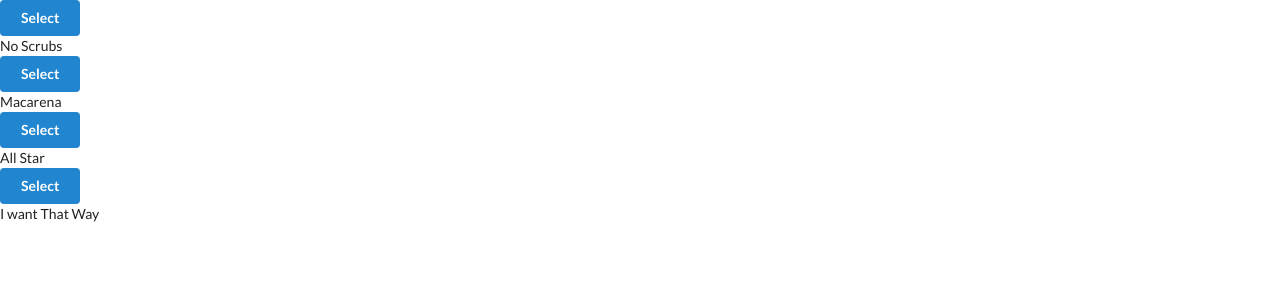
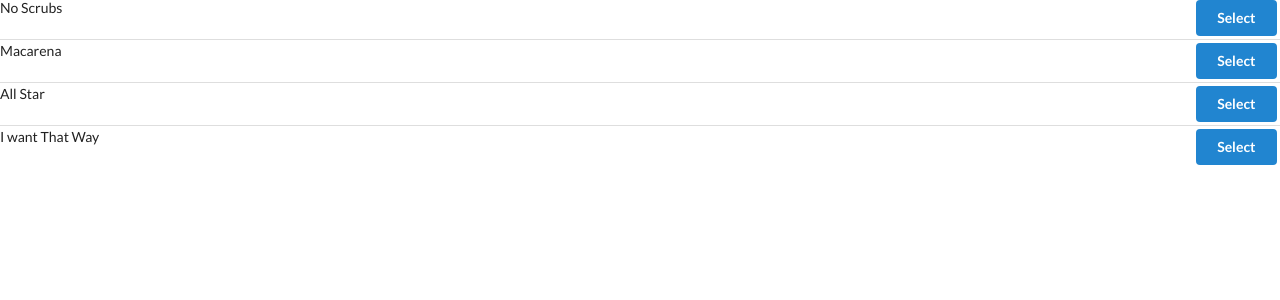
Before and after one commit to kubr2017/Songs, a React (Create React App) app: page / in a window 1280 px wide. Shown: the top 300 px of the page. Built offline with nearby package versions, Linux system fonts and the light colour scheme.

Commit message:
fix: move content other level of dom compnent

```diff
--- a/src/components/SongList.js
+++ b/src/components/SongList.js
@@ -12,15 +12,15 @@
             <button className='ui button primary'>
               Select
             </button>
-            <div className='content'>{song.title}</div>
           </div>
+          <div className='content'>{song.title}</div>
         </div>
       );
     })
   }
 
   render(){
-    return <div>{this.renderList()}</div>;
+    return <div className='ui divided list'>{this.renderList()}</div>;
   }
 }
 
```
